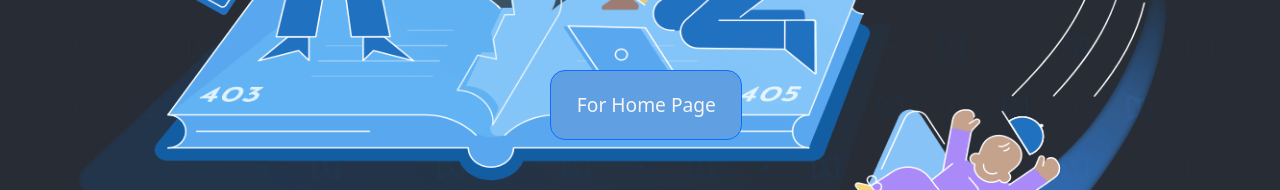
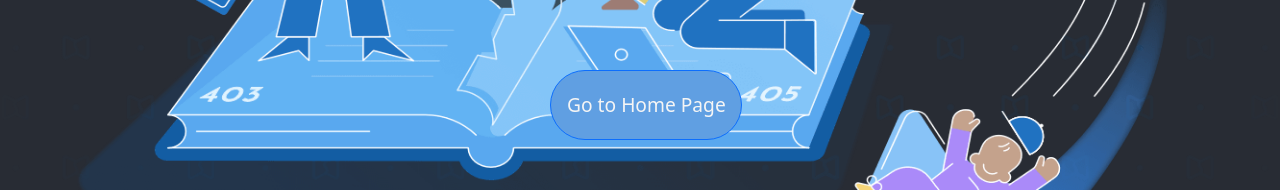
Before and after one commit to Harshamasina/Cellix_Bio, a React (Create React App) app in the folder cellixbio/: page / in a window 1280 px wide. Shown: the part 442-632 px from the top of the page. Built offline with nearby package versions, Linux system fonts and the light colour scheme.

Commit message:
changed Error

```diff
--- a/cellixbio/src/App.css
+++ b/cellixbio/src/App.css
@@ -1026,7 +1026,7 @@ background-size: cover;
   font-size: 1.5vw !important;
   left:43%;
   margin-top: 32.5%;
-  border-radius: 15px !important;
+  border-radius: 50px !important;
   border: none;
   height: 70px;
   text-align: center;
--- a/cellixbio/src/Components/Body/Error404.js
+++ b/cellixbio/src/Components/Body/Error404.js
@@ -4,14 +4,11 @@ import { useNavigate } from 'react-router-dom';
 
 function Error404(){
     const navigate = useNavigate();
-
     return(
         <div className="Errorcont">
-
-                  <img className="Errorpage" src={error} alt="Teamwork"></img>
-                    {/* <button className="Errorbutton">For Home</button>   */}
-                    <Button onClick={() => navigate('/Home')}className="Errorbutton" variant="outline-primary">For Home Page</Button>
-
+            <img className="Errorpage" src={error} alt="Teamwork"></img>
+            {/* <button className="Errorbutton">For Home</button>   */}
+            <Button onClick={() => navigate('/Home')}className="Errorbutton" variant="outline-primary">Go to Home Page</Button>
         </div>
     );
 }
--- a/cellixbio/src/Components/Navbar/PT.js
+++ b/cellixbio/src/Components/Navbar/PT.js
@@ -5,7 +5,6 @@ function PT(){
                 {/* <div className="PTContainerImg">
                     <img className="PTimg" src="https://pharmaceuticalmanufacturer.media/downloads/8719/download/shutterstock_1952492305.jpg?cb=6a0449b64584f77e8d4d0bb7585d324f&w=1000&h=" alt="EOS"></img>
                 </div> */}
-
                 <div className="PTContainerh2h3h4">
                    <h2 className="PTh2">PLATFORM TECHNOLOGY</h2>
                 </div>
```
